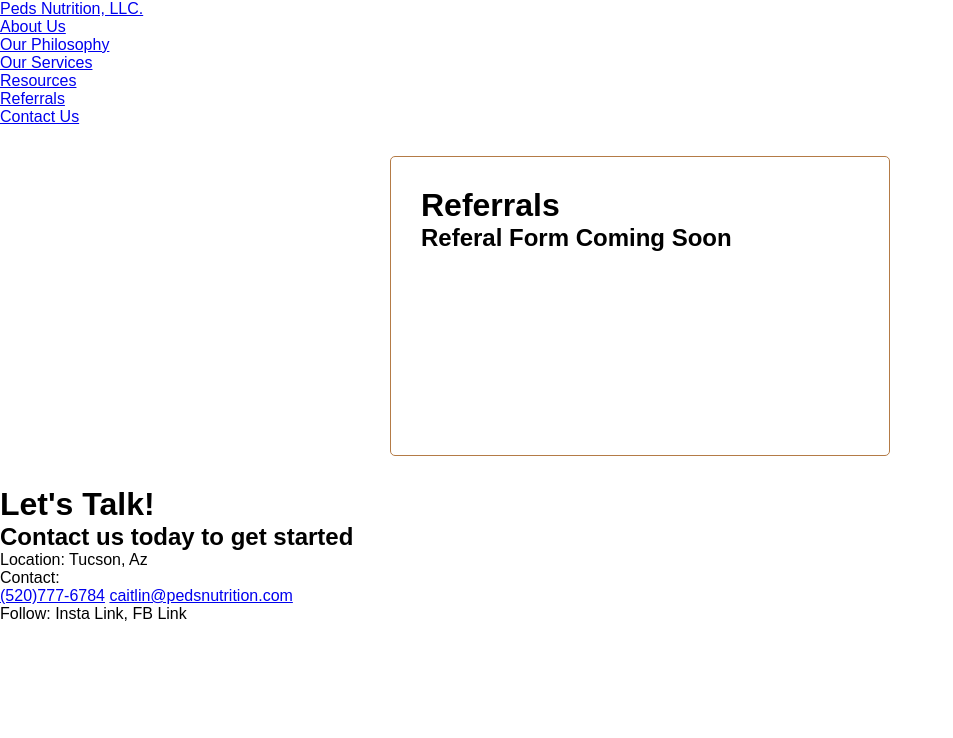
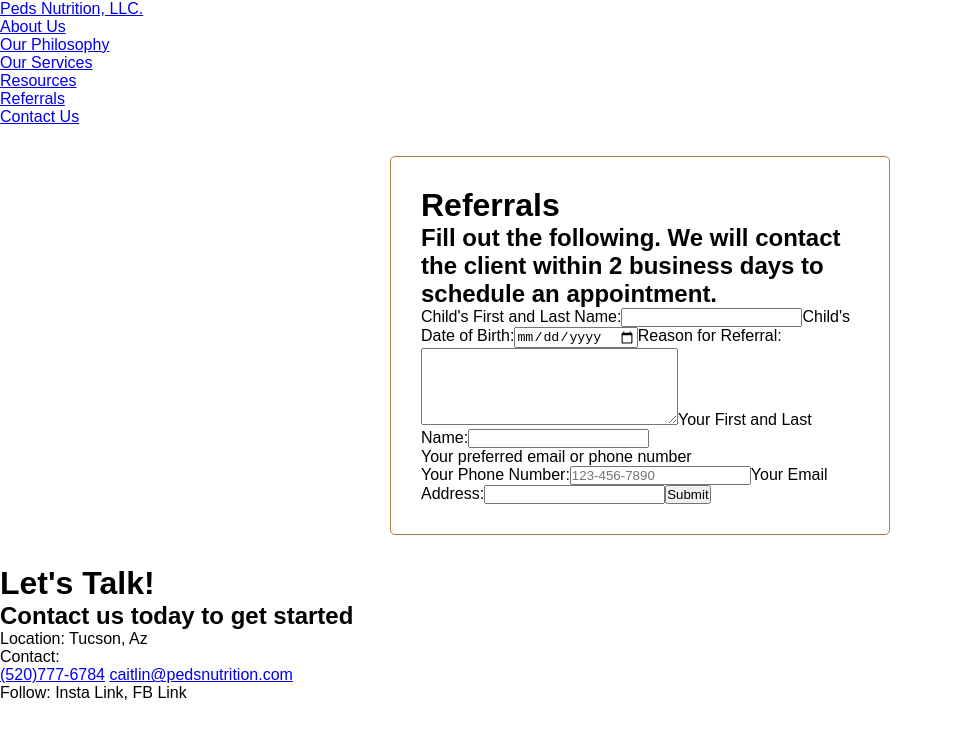
Before and after one commit to spicystephy/pedsnutrition, a React (Create React App) app: page /Referrals in a window 1280 px wide. Shown: the top 738 px of the page, without its empty margins (0-953 px from the left). Built offline with nearby package versions, Linux system fonts and the light colour scheme.

Commit message:
create form

```diff
--- a/src/pages/Referrals.js
+++ b/src/pages/Referrals.js
@@ -1,13 +1,48 @@
-import React from 'react'
+import React from "react";
 
 function Referrals() {
-    return (
-        <div>
-            <h1>Referrals</h1>
-            <h2>Referal Form Coming Soon</h2>
-            {/* <p>Fill out the following. We will contact the client within 2 business days to schedule an appointment</p>
-            <h2>Insert form here: Child's Name* (First Name and Last Name), Date of Birth*(MM,DD,YYYY), Phone*((###)### ####), Reason for Referral*, Your Name and Contact Information* (Your preferred e-mail or phone number)Send Btn</h2> */}
-        </div>
-    )
+  return (
+    <div>
+      <h1>Referrals</h1>
+      <h2>
+        Fill out the following. We will contact the client within 2 business
+        days to schedule an appointment.
+      </h2>
+
+      <form action="/Referrals" method="GET" autoComplete="on">
+        <label>
+          Child's First and Last Name:
+          <input type="text" name="child" />
+        </label>
+        <label>
+          Child's Date of Birth:
+          <input type="date" name="dob" />
+        </label>
+        <label>
+          Reason for Referral:
+          <textarea type="text" name="referral" rows="5" cols="30" />
+        </label>
+        <label>
+          Your First and Last Name:
+          <input type="text" name="parent" />
+        </label>
+        <p>Your preferred email or phone number</p>
+        <label>
+          Your Phone Number:
+          <input
+            type="tel"
+            name="phone"
+            placeholder="123-456-7890"
+            pattern="[0-9]{3}-[0-9]{3}-[0-9]{4}"
+          />
+        </label>
+        <label>
+          Your Email Address:
+          <input type="email" name="email" />
+        </label>
+        <input type="submit" value="Submit" />
+      </form>
+    </div>
+  );
 }
 export default Referrals;
```
